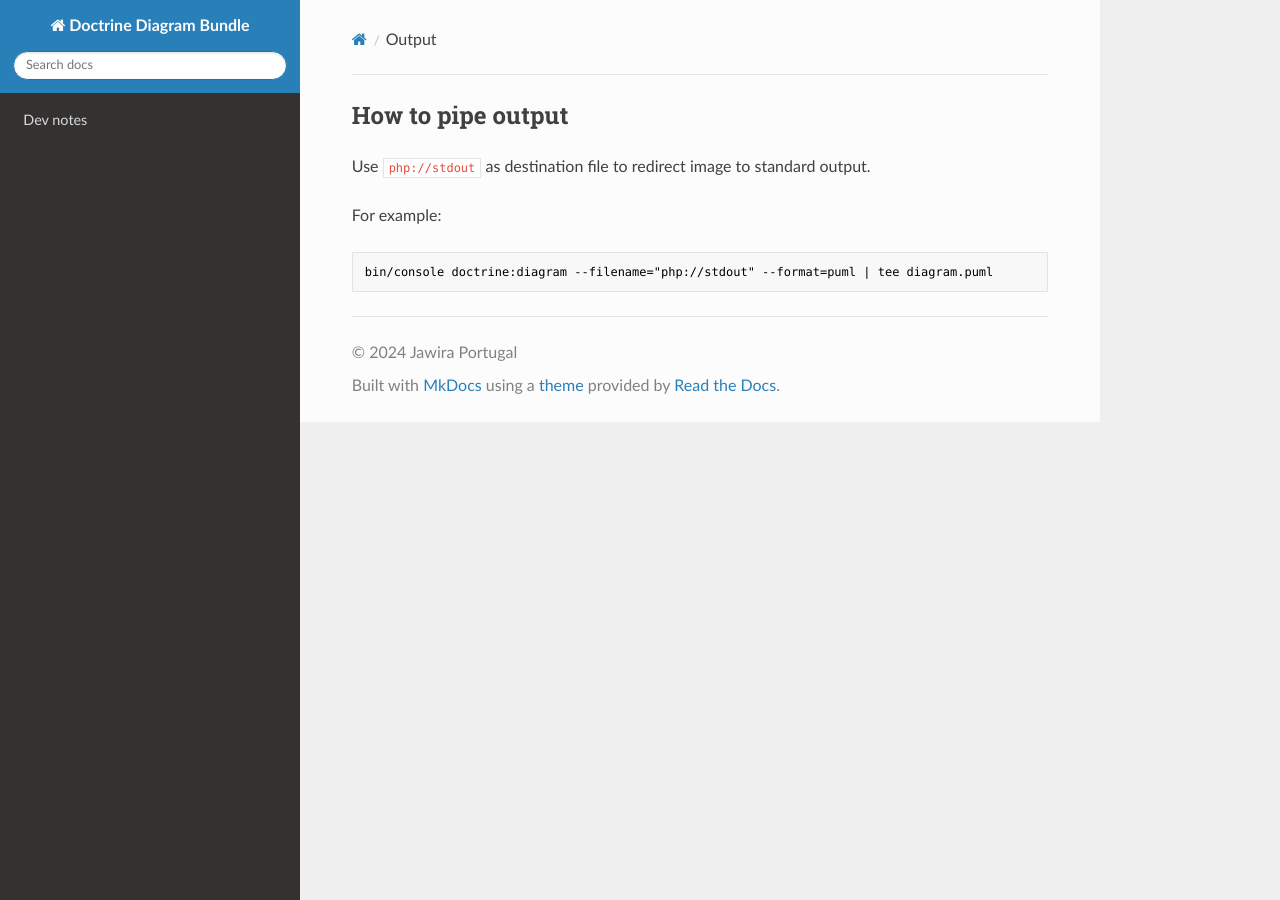
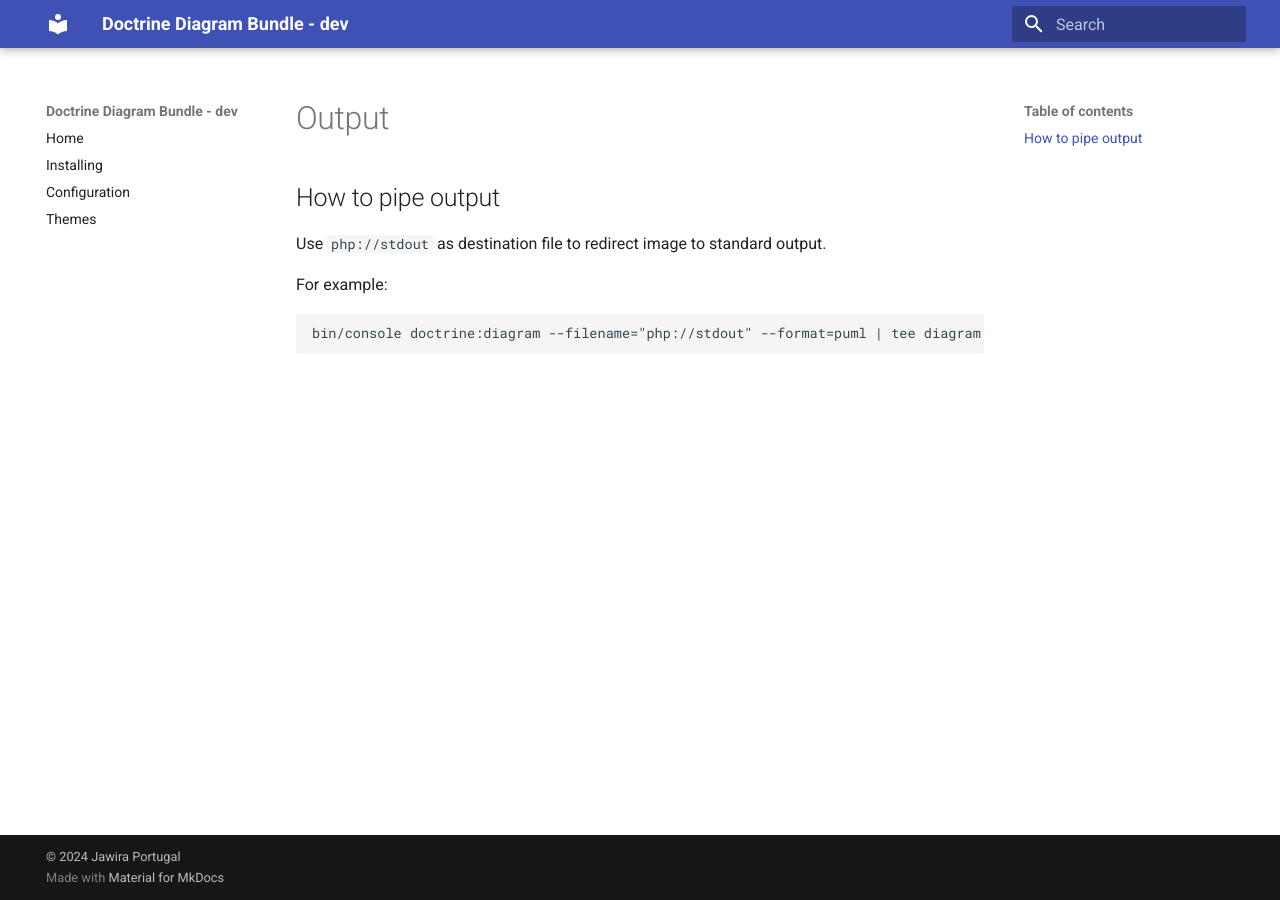
Before and after one commit to jawira/doctrine-diagram-bundle, an MkDocs documentation site: the page built from docs/output.md, in a window 1280 px wide. Built offline with MkDocs 1.6.1 and Material for MkDocs 9.7.7, drawn with Linux system fonts in a browser that asks for light colours; nearby versions of some CDN libraries.

```diff
--- a/docs/doctrine_diagram.yaml
+++ /dev/null
@@ -1,6 +0,0 @@
-doctrine_diagram:
-    size: midi
-    filename: database
-    format: svg
-    connection: ~
-    server: 'http://www.plantuml.com/plantuml'
--- a/mkdocs.yml
+++ b/mkdocs.yml
@@ -1,8 +1,11 @@
-site_name: !ENV [ SITE_NAME, 'Doctrine Diagram Bundle' ]
-theme: readthedocs
+site_name: !ENV [ SITE_NAME, 'Doctrine Diagram Bundle - dev' ]
+theme: material
 copyright: © 2024 Jawira Portugal
 site_author: Jawira Portugal
 strict: true
 use_directory_urls: false
 nav:
-    - 'dev-notes.md'
+    - 'index.md'
+    - 'installing.md'
+    - 'configuration.md'
+    - 'themes.md'
```
Also changed, not shown: README.md (+0 -53 lines), build.xml (+3 -9 lines), docs/configuration.md (added, +40 -0 lines), docs/index.md (added, +11 -0 lines), docs/installing.md (added, +55 -0 lines).
